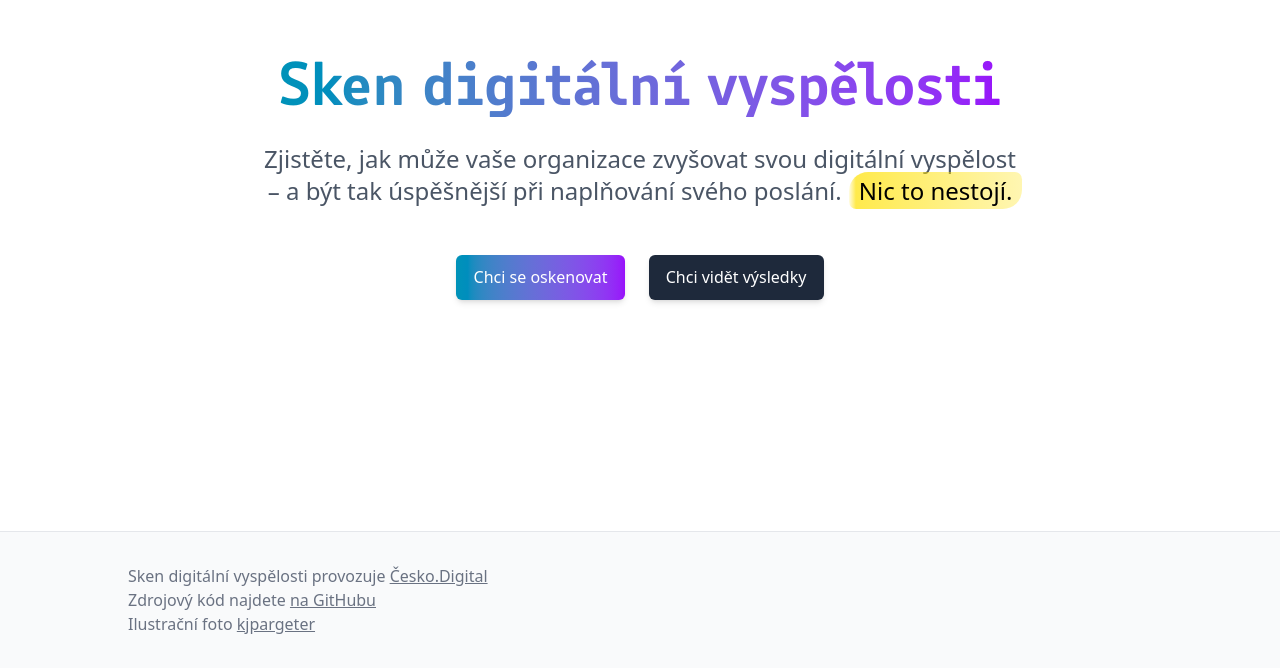
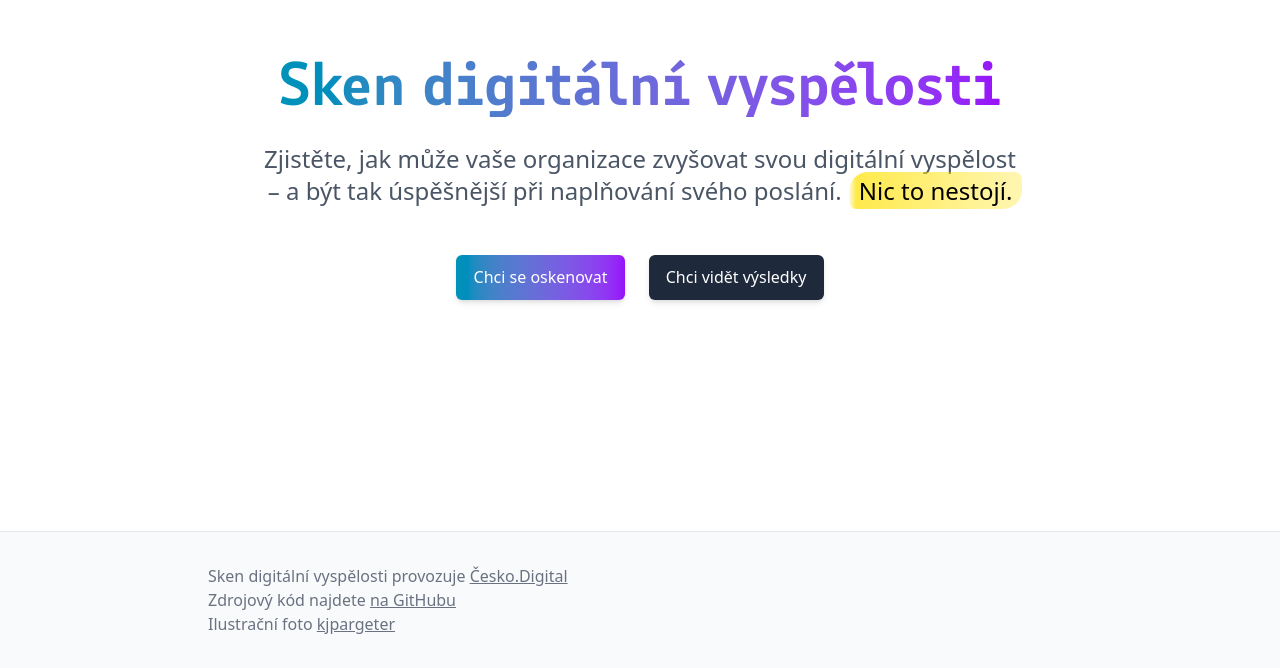
Before and after one commit to cesko-digital/sken, a Next.js app: page / in a window 1280 px wide. Shown: the part 132-800 px from the top of the page. Built offline with nearby package versions, Linux system fonts and the light colour scheme.

Commit message:
Fix footer layout

```diff
--- a/app/layout.tsx
+++ b/app/layout.tsx
@@ -44,8 +44,8 @@ export default function RootLayout({
 }
 
 const Footer = () => (
-  <footer className="py-8 px-4 border-t border-gray-200 bg-gray-50 text-gray-500">
-    <div className="max-w-5xl mx-auto">
+  <footer className="py-8 border-t border-gray-200 bg-gray-50 text-gray-500">
+    <div className="max-w-4xl mx-auto px-4">
       <p>
         Sken digitální vyspělosti provozuje{" "}
         <a href="https://www.cesko.digital" className="typo-link text-gray-500">
```
